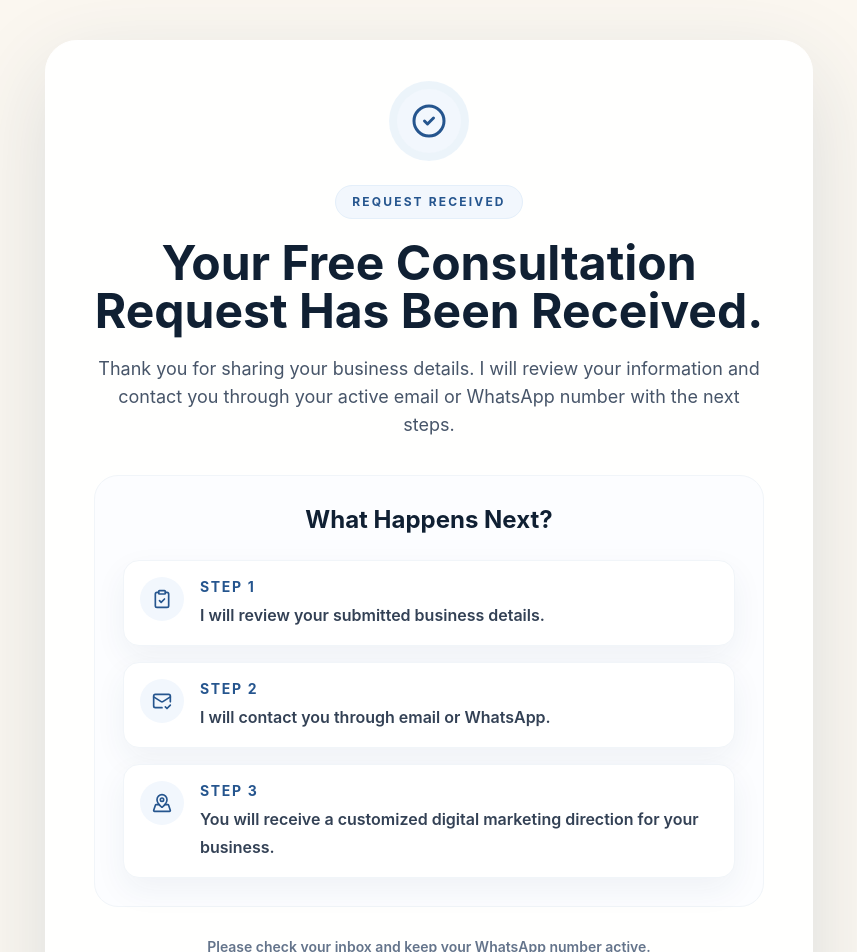
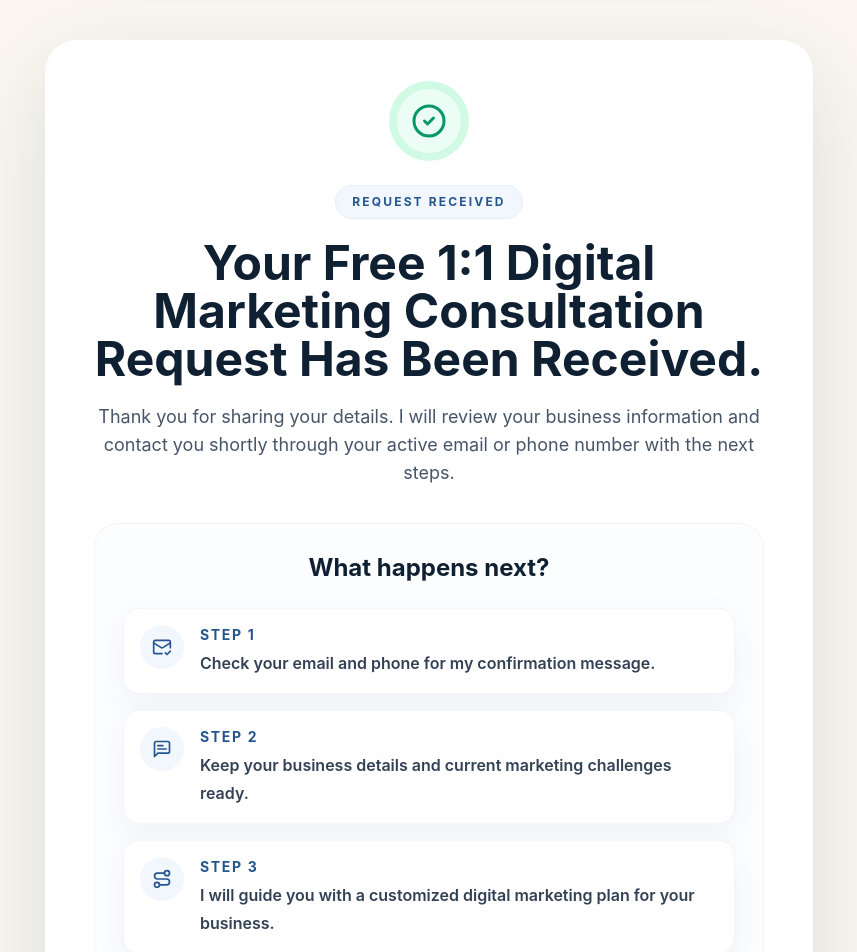
Before and after one commit to batch18th/batch-18-lp, a Next.js app: page /thanks in a window 1280 px wide. Shown: the top 952 px of the page, without its empty margins (211-1068 px from the left). Built offline with nearby package versions, Linux system fonts and the light colour scheme.

Commit message:
Update premium thanks page

```diff
--- a/app/thanks/page.tsx
+++ b/app/thanks/page.tsx
@@ -1,15 +1,15 @@
 import type { Metadata } from "next";
 import Link from "next/link";
-import { CheckCircle2, ClipboardCheck, MailCheck, MapPinned } from "lucide-react";
+import { CheckCircle2, MailCheck, MessageSquareText, Route } from "lucide-react";
 
 export const metadata: Metadata = {
   title: "Request Received | SOM Digital",
   description:
-    "Your free digital marketing consultation request has been received. Please check your email and WhatsApp for the next steps.",
+    "Your free 1:1 digital marketing consultation request has been received.",
   openGraph: {
     title: "Request Received | SOM Digital",
     description:
-      "Your free digital marketing consultation request has been received.",
+      "Your free 1:1 digital marketing consultation request has been received.",
     url: "https://landing.sombahadurtamang.com/thanks",
     type: "website"
   }
@@ -17,16 +17,16 @@ export const metadata: Metadata = {
 
 const nextSteps = [
   {
-    icon: ClipboardCheck,
-    text: "I will review your submitted business details."
+    icon: MailCheck,
+    text: "Check your email and phone for my confirmation message."
   },
   {
-    icon: MailCheck,
-    text: "I will contact you through email or WhatsApp."
+    icon: MessageSquareText,
+    text: "Keep your business details and current marketing challenges ready."
   },
   {
-    icon: MapPinned,
-    text: "You will receive a customized digital marketing direction for your business."
+    icon: Route,
+    text: "I will guide you with a customized digital marketing plan for your business."
   }
 ];
 
@@ -34,28 +34,29 @@ export default function ThanksPage() {
   return (
     <main className="min-h-screen bg-[#fbf7f0] px-5 py-10 text-ink sm:px-6 lg:px-8">
       <div className="mx-auto flex min-h-[calc(100vh-5rem)] max-w-3xl items-center justify-center">
-        <section className="w-full rounded-[2rem] border border-white bg-white/95 p-6 text-center shadow-[0_28px_90px_rgba(31,62,100,0.14)] sm:p-10 lg:p-12">
-          <div className="mx-auto flex h-16 w-16 items-center justify-center rounded-full bg-brand-50 text-brand-700 ring-8 ring-brand-100/70">
+        <section className="w-full rounded-[2rem] border border-white/80 bg-white p-6 text-center shadow-[0_28px_90px_rgba(31,62,100,0.14)] sm:p-10 lg:p-12">
+          <div className="mx-auto flex h-16 w-16 items-center justify-center rounded-full bg-emerald-50 text-emerald-600 ring-8 ring-emerald-100">
             <CheckCircle2 className="h-9 w-9" aria-hidden="true" />
           </div>
 
           <p className="mt-8 inline-flex rounded-full border border-brand-100 bg-brand-50 px-4 py-2 text-xs font-bold uppercase tracking-[0.18em] text-brand-700">
-            Request Received
+            REQUEST RECEIVED
           </p>
 
           <h1 className="mx-auto mt-5 max-w-2xl text-4xl font-bold leading-tight tracking-normal text-ink sm:text-5xl">
-            Your Free Consultation Request Has Been Received.
+            Your Free 1:1 Digital Marketing Consultation Request Has Been
+            Received.
           </h1>
 
           <p className="mx-auto mt-5 max-w-2xl text-base leading-8 text-slate-600 sm:text-lg">
-            Thank you for sharing your business details. I will review your
-            information and contact you through your active email or WhatsApp
-            number with the next steps.
+            Thank you for sharing your details. I will review your business
+            information and contact you shortly through your active email or
+            phone number with the next steps.
           </p>
 
           <div className="mt-9 rounded-3xl border border-slate-100 bg-[#fcfdff] p-5 text-left sm:p-7">
             <h2 className="text-center text-2xl font-bold tracking-normal text-ink">
-              What Happens Next?
+              What happens next?
             </h2>
 
             <div className="mt-6 grid gap-4">
@@ -85,7 +86,7 @@ export default function ThanksPage() {
           </div>
 
           <p className="mx-auto mt-7 max-w-xl text-sm font-semibold leading-6 text-slate-500">
-            Please check your inbox and keep your WhatsApp number active.
+            Need immediate help? Contact: batch18th1990@gmail.com
           </p>
 
           <Link
```
